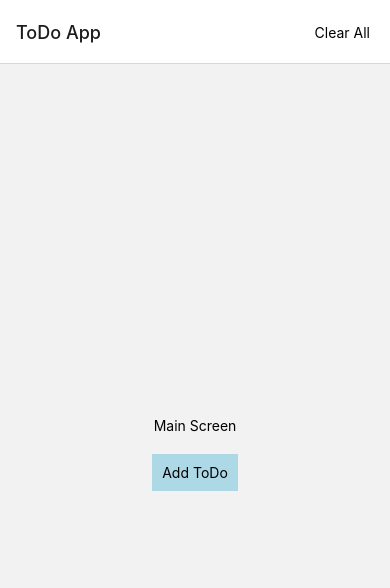
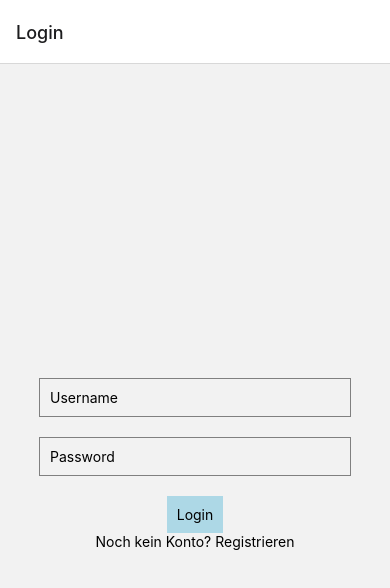
Before and after one commit to Shane-sama/ToDo_0120, a React Native app in the folder ToDo_App_0120/: screen /Login in a window 390 px wide. Shown: the top 588 px of the page. Built offline with nearby package versions, Linux system fonts and the light colour scheme.

Commit message:
Applikation
Finale Version

```diff
--- a/ToDo_App_0120/App.js
+++ b/ToDo_App_0120/App.js
@@ -1,18 +1,51 @@
-import React, { useState } from 'react';
+import React, { useState, useEffect } from 'react';
 import { View, Text, TouchableOpacity, TextInput, StyleSheet, Alert } from 'react-native';
 import { NavigationContainer } from '@react-navigation/native';
 import { createStackNavigator } from '@react-navigation/stack';
+import AsyncStorage from '@react-native-async-storage/async-storage';
+import LoginScreen from './LoginScreen';
+import RegisterScreen from './RegisterScreen';
 
-const MainScreen = ({ navigation, todos, setTodos }) => {
-  const deleteTodo = (index) => {
+const MainScreen = ({ navigation, todos, setTodos, setCurrentUser, route }) => {
+  useEffect(() => {
+    if (route.params?.username) {
+      setCurrentUser(route.params.username);
+      loadTodos(route.params.username);
+    }
+  }, [route.params?.username]);
+
+  const loadTodos = async (username) => {
+    let userDataJson = await AsyncStorage.getItem(username);
+    let userData = userDataJson ? JSON.parse(userDataJson) : { todos: [] };
+    setTodos(userData.todos);
+  };
+
+  const saveTodosForUser = async (username, newTodos) => {
+    let userDataJson = await AsyncStorage.getItem(username);
+    let userData = userDataJson ? JSON.parse(userDataJson) : {};
+    userData.todos = newTodos;
+    await AsyncStorage.setItem(username, JSON.stringify(userData));
+  };
+
+  const deleteTodo = async (index) => {
     const newTodos = [...todos];
     newTodos.splice(index, 1);
     setTodos(newTodos);
+    await saveTodosForUser(route.params.username, newTodos);
+  };
+
+  const clearAllTodos = async () => {
+    if (route.params?.username) {
+      const username = route.params.username;
+      let userDataJson = await AsyncStorage.getItem(username);
+      let userData = JSON.parse(userDataJson);
+      await AsyncStorage.setItem(username, JSON.stringify({ ...userData, todos: [] }));
+      setTodos([]);
+    }
   };
 
   return (
     <View style={styles.container}>
-      <Text>Main Screen</Text>
       {todos.map((todo, index) => (
         <TouchableOpacity key={index} onPress={() => deleteTodo(index)}>
           <Text>{todo}</Text>
@@ -20,32 +53,51 @@ const MainScreen = ({ navigation, todos, setTodos }) => {
       ))}
       <TouchableOpacity
         style={styles.addButton}
-        onPress={() => navigation.navigate('AddToDo')}
+        onPress={() => navigation.navigate('AddToDo', { username: route.params?.username, setTodos })}
       >
         <Text>Add ToDo</Text>
+      </TouchableOpacity>
+      <TouchableOpacity
+        style={styles.clearButton}
+        onPress={clearAllTodos}
+      >
+        <Text>Clear All</Text>
+      </TouchableOpacity>
+      <TouchableOpacity
+        style={styles.logoutButton}
+        onPress={async () => {
+          await setCurrentUser(null);
+          navigation.navigate('Login');
+        }}
+      >
+        <Text>Logout</Text>
       </TouchableOpacity>
     </View>
   );
 };
 
-const AddToDoScreen = ({ navigation, todos, setTodos }) => {
+const AddToDoScreen = ({ navigation, route }) => {
   const [newTodo, setNewTodo] = useState('');
+  const { username, setTodos } = route.params;
 
-  const addTodo = () => {
+  const addTodo = async () => {
     if (newTodo.trim() !== '') {
-      const newTodos = [...todos, newTodo];
+      let userDataJson = await AsyncStorage.getItem(username);
+      let userData = userDataJson ? JSON.parse(userDataJson) : { todos: [] };
+      const newTodos = [...userData.todos, newTodo];
+      await AsyncStorage.setItem(username, JSON.stringify({ ...userData, todos: newTodos }));
       setTodos(newTodos);
-      navigation.navigate('Main');
+      navigation.goBack();
     }
   };
 
   return (
     <View style={styles.container}>
-      <Text>Add ToDo Screen</Text>
       <TextInput
         style={styles.input}
         placeholder="Enter ToDo"
-        onChangeText={(text) => setNewTodo(text)}
+        value={newTodo}
+        onChangeText={setNewTodo}
       />
       <TouchableOpacity
         style={styles.confirmButton}
@@ -61,29 +113,17 @@ const Stack = createStackNavigator();
 
 export default function App() {
   const [todos, setTodos] = useState([]);
+  const [currentUser, setCurrentUser] = useState(null);
 
   return (
     <NavigationContainer>
-      <Stack.Navigator initialRouteName="Main">
-        <Stack.Screen
-          name="Main"
-          options={{
-            title: 'ToDo App',
-            headerRight: () => (
-              <TouchableOpacity onPress={() => setTodos([])}>
-                <Text style={{ marginRight: 20 }}>Clear All</Text>
-              </TouchableOpacity>
-            ),
-          }}
-        >
-          {(props) => <MainScreen {...props} todos={todos} setTodos={setTodos} />}
+      <Stack.Navigator initialRouteName="Login">
+        <Stack.Screen name="Login" component={LoginScreen} />
+        <Stack.Screen name="Register" component={RegisterScreen} />
+        <Stack.Screen name="Main">
+          {(props) => <MainScreen {...props} todos={todos} setTodos={setTodos} setCurrentUser={setCurrentUser} />}
         </Stack.Screen>
-        <Stack.Screen
-          name="AddToDo"
-          options={{ title: 'Add ToDo' }}
-        >
-          {(props) => <AddToDoScreen {...props} todos={todos} setTodos={setTodos} />}
-        </Stack.Screen>
+        <Stack.Screen name="AddToDo" component={AddToDoScreen} />
       </Stack.Navigator>
     </NavigationContainer>
   );
@@ -100,6 +140,16 @@ const styles = StyleSheet.create({
     padding: 10,
     marginTop: 20,
   },
+  clearButton: {
+    backgroundColor: 'red',
+    padding: 10,
+    marginTop: 20,
+  },
+  logoutButton: {
+    backgroundColor: 'grey',
+    padding: 10,
+    marginTop: 20,
+  },
   input: {
     borderWidth: 1,
     borderColor: 'gray',
--- /dev/null
+++ b/ToDo_App_0120/LoginScreen.js
@@ -0,0 +1,79 @@
+import React, { useState } from 'react';
+import { View, TextInput, TouchableOpacity, Text, StyleSheet, Alert } from 'react-native';
+import AsyncStorage from '@react-native-async-storage/async-storage';
+
+const LoginScreen = ({ navigation }) => {
+  const [username, setUsername] = useState('');
+  const [password, setPassword] = useState('');
+
+  const handleLogin = async () => {
+    try {
+      const userDataJson = await AsyncStorage.getItem(username);
+      if (!userDataJson) {
+        Alert.alert('Benutzername existiert nicht.');
+        return;
+      }
+
+      const userData = JSON.parse(userDataJson);
+      if (userData.password !== password) {
+        Alert.alert('Falsches Passwort.');
+        return;
+      }
+
+      navigation.navigate('Main', { username: username });
+    } catch (e) {
+      Alert.alert('Anmeldefehler', 'Es ist ein Fehler beim Anmelden aufgetreten.');
+    }
+  };
+
+  return (
+    <View style={styles.container}>
+      <TextInput
+        style={styles.input}
+        placeholder="Username"
+        value={username}
+        onChangeText={setUsername}
+      />
+      <TextInput
+        style={styles.input}
+        placeholder="Password"
+        secureTextEntry
+        value={password}
+        onChangeText={setPassword}
+      />
+      <TouchableOpacity
+        style={styles.button}
+        onPress={handleLogin}
+      >
+        <Text>Login</Text>
+      </TouchableOpacity>
+      <TouchableOpacity
+        onPress={() => navigation.navigate('Register')}
+      >
+        <Text>Noch kein Konto? Registrieren</Text>
+      </TouchableOpacity>
+    </View>
+  );
+};
+
+const styles = StyleSheet.create({
+  container: {
+    flex: 1,
+    justifyContent: 'center',
+    alignItems: 'center',
+  },
+  input: {
+    borderWidth: 1,
+    borderColor: 'gray',
+    padding: 10,
+    marginTop: 20,
+    width: '80%',
+  },
+  button: {
+    backgroundColor: 'lightblue',
+    padding: 10,
+    marginTop: 20,
+  },
+});
+
+export default LoginScreen;
--- /dev/null
+++ b/ToDo_App_0120/RegisterScreen.js
@@ -0,0 +1,70 @@
+import React, { useState } from 'react';
+import { View, TextInput, TouchableOpacity, Text, StyleSheet, Alert } from 'react-native';
+import AsyncStorage from '@react-native-async-storage/async-storage';
+
+const RegisterScreen = ({ navigation }) => {
+  const [username, setUsername] = useState('');
+  const [password, setPassword] = useState('');
+
+  const handleRegister = async () => {
+    try {
+      const userData = await AsyncStorage.getItem(username);
+      if (userData) {
+        Alert.alert('Benutzername existiert bereits.');
+        return;
+      }
+
+      await AsyncStorage.setItem(username, JSON.stringify({ password, todos: [] }));
+      Alert.alert('Registrierung erfolgreich!', 'Sie können sich jetzt anmelden.');
+      navigation.navigate('Login');
+    } catch (e) {
+      Alert.alert('Registrierungsfehler', 'Es ist ein Fehler bei der Registrierung aufgetreten.');
+    }
+  };
+
+  return (
+    <View style={styles.container}>
+      <TextInput
+        style={styles.input}
+        placeholder="Username"
+        value={username}
+        onChangeText={setUsername}
+      />
+      <TextInput
+        style={styles.input}
+        placeholder="Password"
+        secureTextEntry
+        value={password}
+        onChangeText={setPassword}
+      />
+      <TouchableOpacity
+        style={styles.button}
+        onPress={handleRegister}
+      >
+        <Text>Register</Text>
+      </TouchableOpacity>
+    </View>
+  );
+};
+
+const styles = StyleSheet.create({
+  container: {
+    flex: 1,
+    justifyContent: 'center',
+    alignItems: 'center',
+  },
+  input: {
+    borderWidth: 1,
+    borderColor: 'gray',
+    padding: 10,
+    marginTop: 20,
+    width: '80%',
+  },
+  button: {
+    backgroundColor: 'lightgreen',
+    padding: 10,
+    marginTop: 20,
+  },
+});
+
+export default RegisterScreen;
--- a/ToDo_App_0120/package.json
+++ b/ToDo_App_0120/package.json
@@ -11,6 +11,7 @@
   "dependencies": {
     "@expo/vector-icons": "^13.0.0",
     "@expo/webpack-config": "^19.0.0",
+    "@react-native-async-storage/async-storage": "^1.21.0",
     "@react-native-community/masked-view": "^0.1.11",
     "@react-navigation/native": "^6.1.9",
     "@react-navigation/stack": "^6.3.20",
```
Also changed, not shown: 2 other files (tests, documents, lock files or other folders).
